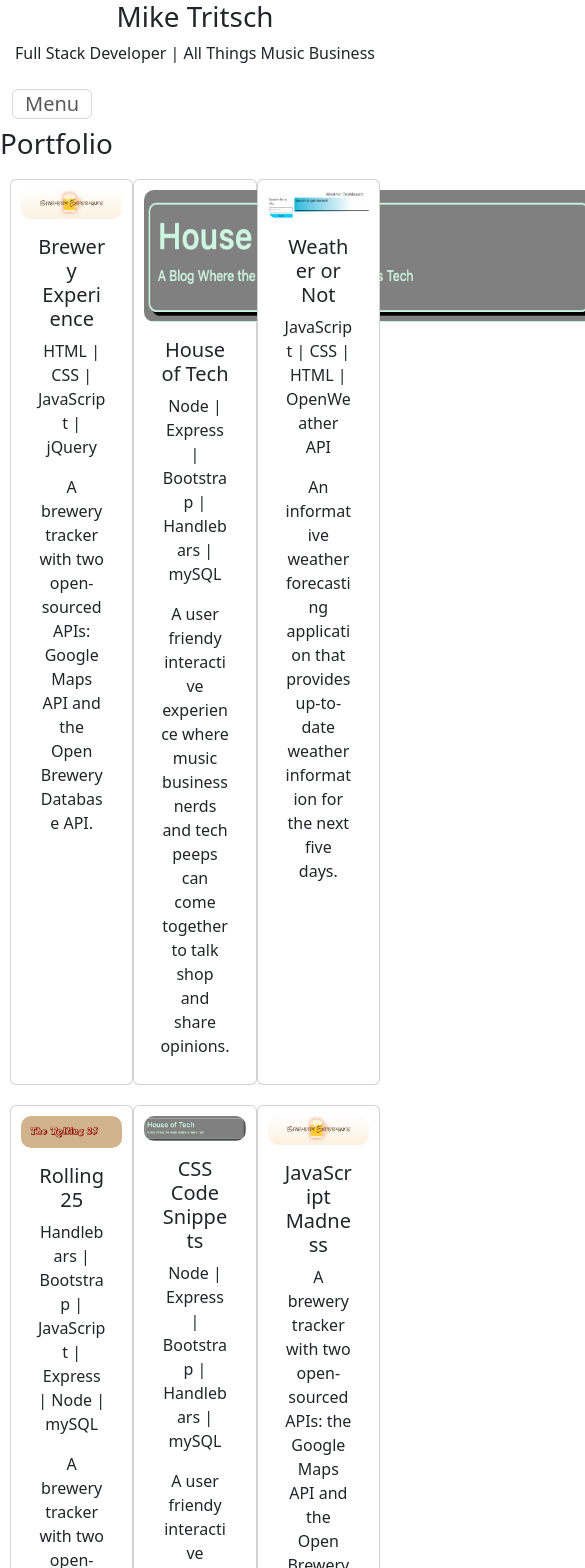
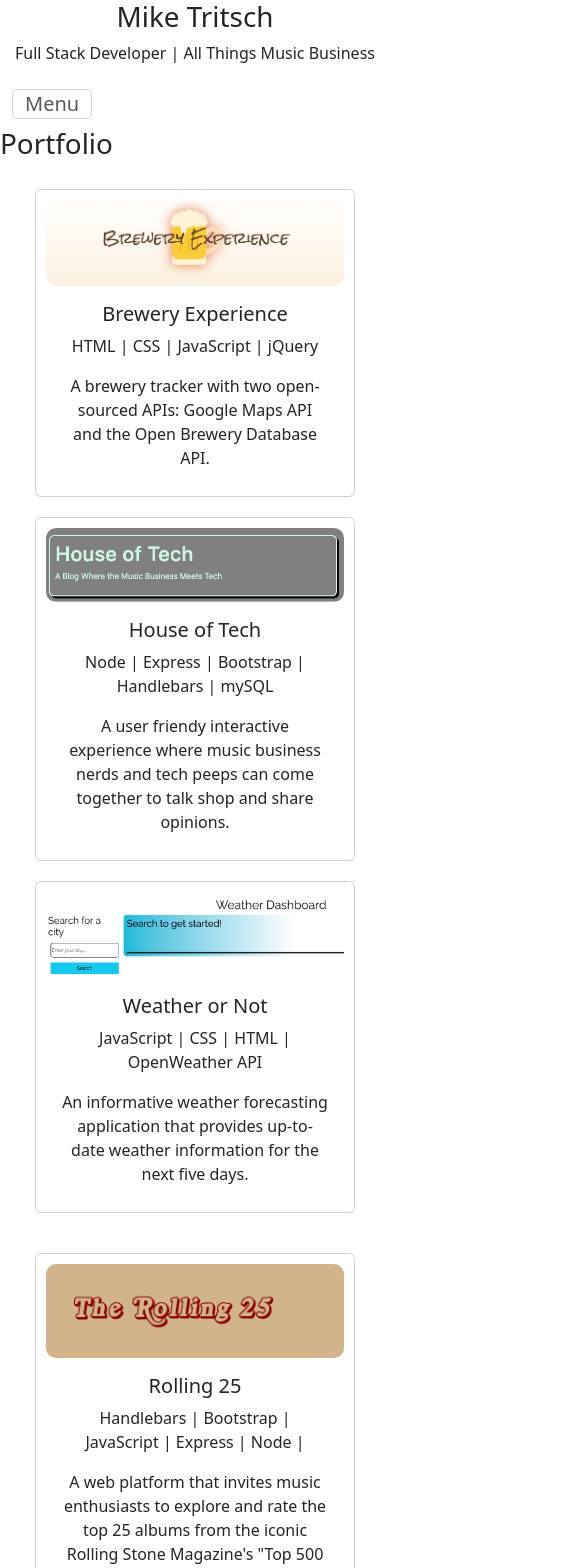
Before and after one commit to MikeTritsch/trick-or-tritsch, a React (Vite) app in the folder trick-or-tritsch/: page /Portfolio in a window 390 px wide. Shown: the top 1568 px of the page, 585 px wide, since content can reach past the window. Built offline with nearby package versions, Linux system fonts and the light colour scheme.

Commit message:
Added media queries for project cards.

```diff
--- a/trick-or-tritsch/src/index.css
+++ b/trick-or-tritsch/src/index.css
@@ -117,11 +117,11 @@ svg {
 
 .project-card:hover {
   filter: drop-shadow(0 0 0.35rem black);
-  background-color: gray;
+  background-color: rgb(170, 168, 168);
   color: white;
 }
 
-.hot-card-img {
+.resize-card-img {
   border-radius: 10px;
   width: 456px;
   height: 132px;
@@ -131,6 +131,44 @@ svg {
   border-radius: 10px;
 }
 
+@media screen and (min-width: 1924px) {
+  .project-card {
+    display: flex;
+    width: 35rem;
+  }
+}
+
+@media screen and (min-width: 2068px) {
+  .project-card {
+    display: flex;
+    width: 40rem;
+  }
+}
+
+@media screen and (max-width: 1480px) {
+  .project-cards {
+    display: flex;
+    flex-direction: column;
+    align-items: center;
+  }
+
+  .project-card {
+    margin: 10px;
+  }
+}
+
+@media screen and (max-width: 430px) {
+  .project-cards {
+    display: flex;
+    flex-direction: column;
+    align-items: center;
+  }
+
+  .project-card {
+    width: 20rem;
+  }
+}
+
 
 /* body {
   display: flex;
--- a/trick-or-tritsch/src/pages/Portfolio.jsx
+++ b/trick-or-tritsch/src/pages/Portfolio.jsx
@@ -3,6 +3,8 @@ import brew from '../assets/images/breweryexp.png'
 import hot from '../assets/images/house-of-tec.png'
 import weather from '../assets/images/weather.png'
 import rolling from '../assets/images/rolling.png'
+import snips from '../assets/images/codesnips.png'
+import madness from '../assets/images/jsquiz.png'
 
 const Portfolio = () => {
   return (
@@ -22,7 +24,7 @@ const Portfolio = () => {
         </Card.Body>
       </Card>
       <Card className="project-card">
-        <Card.Img className="hot-card-img" variant="top" src={hot} />
+        <Card.Img className="card-img" variant="top" src={hot} />
         <Card.Body>
           <Card.Title>House of Tech</Card.Title>
           <Card.Text>
@@ -52,31 +54,34 @@ const Portfolio = () => {
         <Card.Body>
           <Card.Title>Rolling 25</Card.Title>
           <Card.Text>
-            Handlebars | Bootstrap | JavaScript | Express | Node | mySQL
+            Handlebars | Bootstrap | JavaScript | Express | Node |
           </Card.Text>
           <Card.Text>
-          A brewery tracker with two open-sourced APIs: the Google Maps API and the Open Brewery Database API.
+          A web platform that invites music enthusiasts to explore and rate the top 25 albums from the iconic Rolling Stone Magazine's "Top 500 Albums of All Time" list.
           </Card.Text>
         </Card.Body>
       </Card>
       <Card className="project-card">
-        <Card.Img className="card-img" variant="top" src={hot} />
+        <Card.Img className="card-img" variant="top" src={snips} />
         <Card.Body>
           <Card.Title>CSS Code Snippets</Card.Title>
           <Card.Text>
-          Node | Express | Bootstrap | Handlebars | mySQL
+          HTML | CSS
           </Card.Text>
           <Card.Text>
-          A user friendy interactive experience where music business nerds and tech peeps can come together to talk shop and share opinions.
+          A CSS cheatsheet, demonstrating and explaining unique, effective CSS tips and tricks.
           </Card.Text>
         </Card.Body>
       </Card>
       <Card className="project-card">
-        <Card.Img className="card-img" variant="top" src={brew} />
+        <Card.Img className="card-img" variant="top" src={madness} />
         <Card.Body>
           <Card.Title>JavaScript Madness</Card.Title>
           <Card.Text>
-          A brewery tracker with two open-sourced APIs: the Google Maps API and the Open Brewery Database API.
+          HTML | CSS | JavaScript
+          </Card.Text>
+          <Card.Text>
+          A 10 question quiz of basic JavaScript questions generated using JavaScript itself.
           </Card.Text>
         </Card.Body>
       </Card>
```
Also changed, not shown: trick-or-tritsch/src/assets/images/codesnips.png (added), trick-or-tritsch/src/assets/images/jsquiz.png (added).
